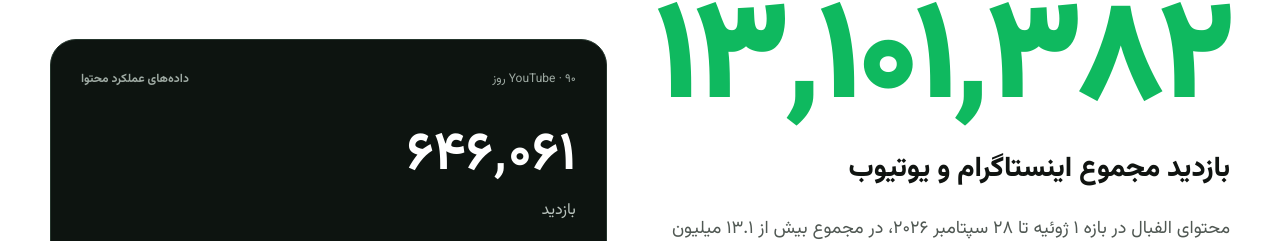
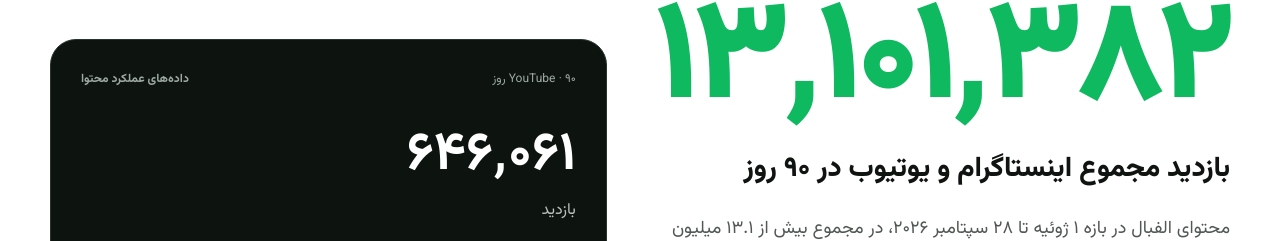
Before and after one commit to monabagheri69/alfballMediakit, a plain HTML site: page index.html in a window 1280 px wide. Shown: the part 1052-1293 px from the top of the page. Drawn offline with Linux system fonts and the light colour scheme.

Commit message:
Update media kit and fix 90-day analytics image

```diff
--- a/index.html
+++ b/index.html
@@ -43,7 +43,7 @@ footer{background:#070a08;color:#abb5ae;padding:42px 0}.foot{display:flex;justif
 <div class="hero-player"><img src="https://www.alefball.ir/_next/image?q=75&url=https%3A%2F%2Fws-cdn.alefball.ir%2Fcafe+corner.webp&w=3840"><span class="badge">Alefbal Originals</span><div class="player-ui"></div></div></div></div></section>
 
 <div class="rest dark"></div>
-<section class="sec light" id="numbers"><div class="wrap reveal"><div class="eye"><span class="n">۰۲</span>الفبال در ۹۰ روز گذشته</div><div class="grid2"><div><div class="big">۱۳٬۱۰۱٬۳۸۲</div><div class="subbig">بازدید مجموع اینستاگرام و یوتیوب</div><p class="story">محتوای الفبال در بازه ۱ ژوئیه تا ۲۸ سپتامبر ۲۰۲۶، در مجموع بیش از ۱۳.۱ میلیون بار دیده شده است. این عدد حاصل جمع ۱۲٬۴۵۵٬۳۲۱ بازدید اینستاگرام و ۶۴۶٬۰۶۱ بازدید یوتیوب است.</p><div class="cards"><div class="card"><strong>۱۲٬۴۵۵٬۳۲۱</strong><span>بازدید اینستاگرام</span></div><div class="card"><strong>۶۴۶٬۰۶۱</strong><span>بازدید یوتیوب</span></div><div class="card"><strong>۵۳٬۷۳۵ ساعت</strong><span>زمان تماشای یوتیوب</span></div></div></div>
+<section class="sec light" id="numbers"><div class="wrap reveal"><div class="eye"><span class="n">۰۲</span>الفبال در ۹۰ روز گذشته</div><div class="grid2"><div><div class="big">۱۳٬۱۰۱٬۳۸۲</div><div class="subbig">بازدید مجموع اینستاگرام و یوتیوب در ۹۰ روز</div><p class="story">محتوای الفبال در بازه ۱ ژوئیه تا ۲۸ سپتامبر ۲۰۲۶، در مجموع بیش از ۱۳.۱ میلیون بار دیده شده است. این عدد حاصل جمع ۱۲٬۴۵۵٬۳۲۱ بازدید اینستاگرام و ۶۴۶٬۰۶۱ بازدید یوتیوب است.</p><div class="cards"><div class="card"><strong>۱۲٬۴۵۵٬۳۲۱</strong><span>بازدید اینستاگرام</span></div><div class="card"><strong>۶۴۶٬۰۶۱</strong><span>بازدید یوتیوب</span></div><div class="card"><strong>۵۳٬۷۳۵ ساعت</strong><span>زمان تماشای یوتیوب</span></div></div></div>
 <div class="yt-proof"><div class="yt-proof-head"><span>YouTube · ۹۰ روز</span><strong>داده‌های عملکرد محتوا</strong></div><div class="yt-main"><b>۶۴۶٬۰۶۱</b><span>بازدید</span></div><div class="yt-grid"><div><b>۵۳٬۷۳۵</b><span>ساعت زمان تماشا</span></div><div><b>۷:۳۲</b><span>میانگین زمان مشاهده</span></div><div><b>۳٬۴۸۹٬۶۸۵</b><span>Thumbnail impressions</span></div><div><b>۵.۴٪</b><span>CTR</span></div></div></div></div></div></section>
 
 <div class="rest light"></div>
```
